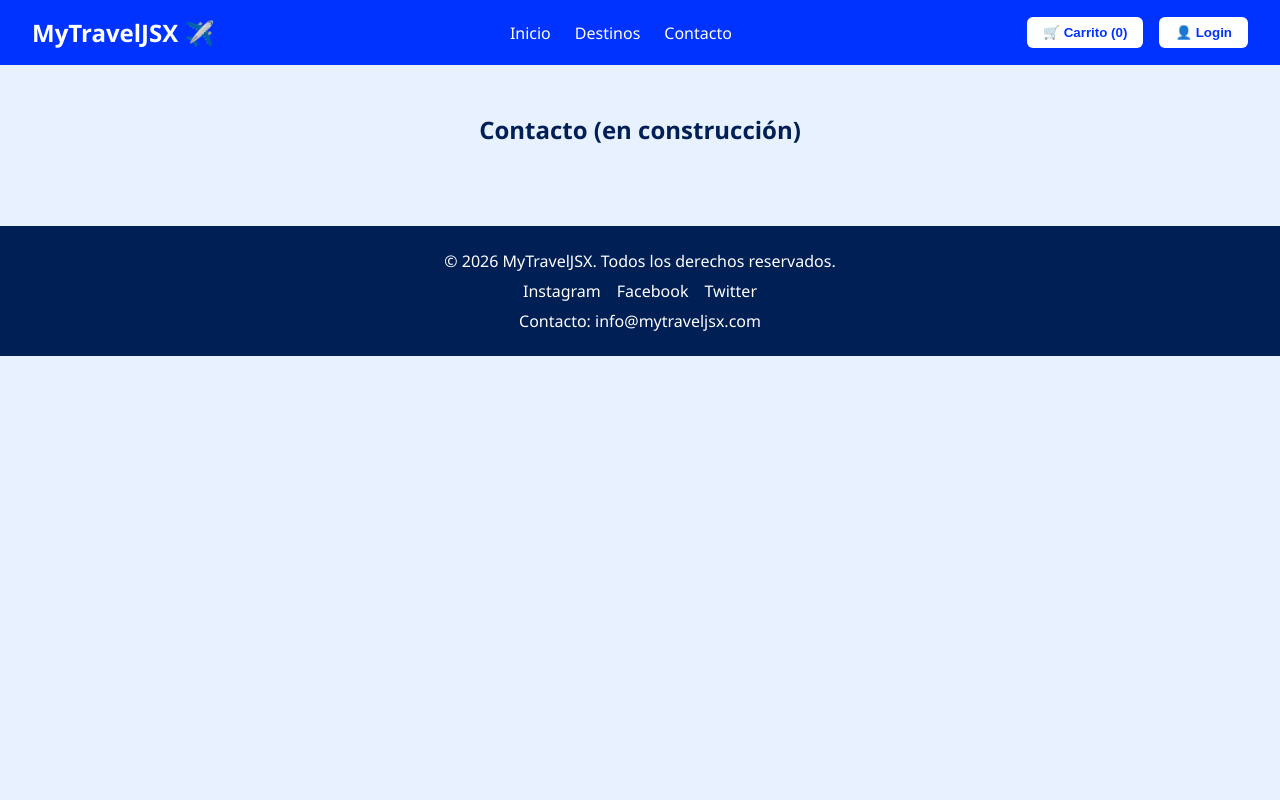
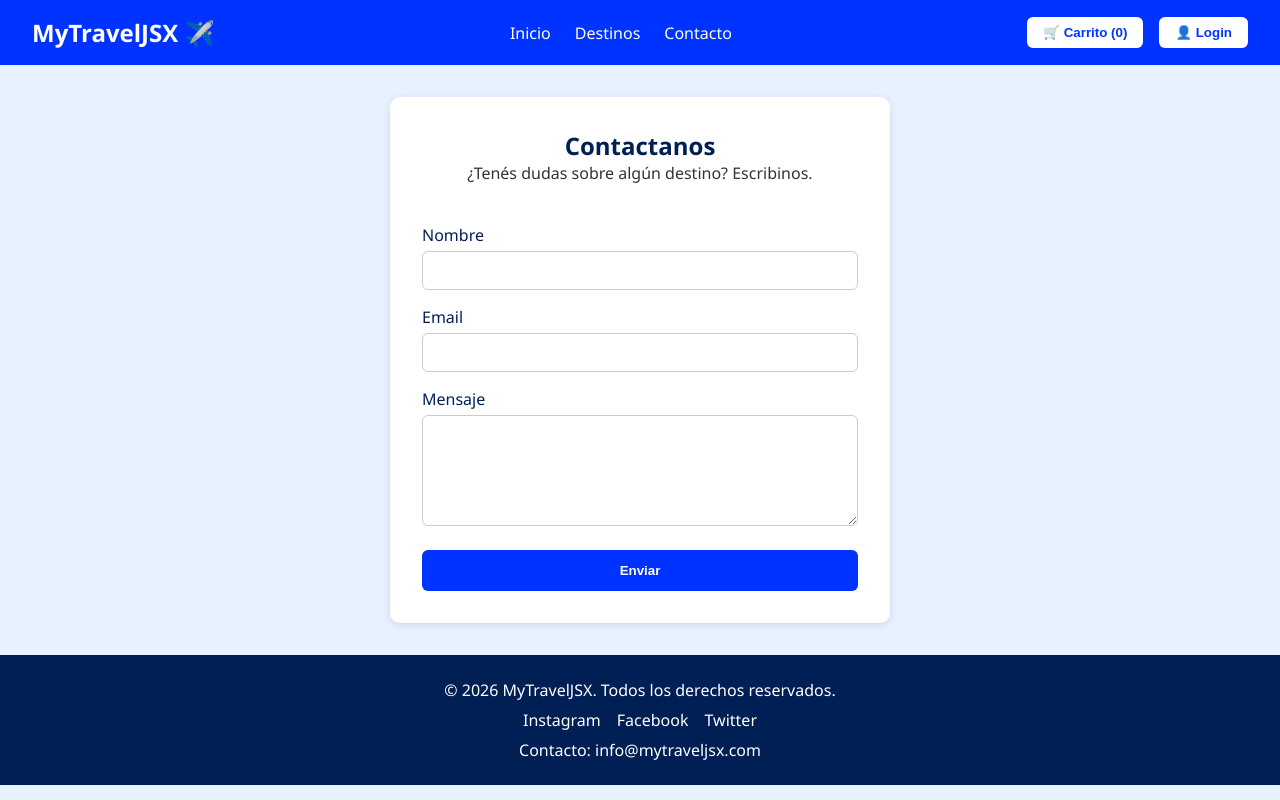
Before and after one commit to matias3026/my-travel-jsx, a React (Vite) app: page /contacto in a window 1280 px wide. Built offline with nearby package versions, Linux system fonts and the light colour scheme.

Commit message:
Agrega formulario controlado en Contacto con useState

```diff
--- a/src/components/Contacto/Contacto.css
+++ b/src/components/Contacto/Contacto.css
@@ -1,6 +1,62 @@
 
-.contacto-placeholder {
+.contacto {
+  max-width: 500px;
+  margin: 2rem auto;
+  padding: 2rem;
+  background-color: var(--blanco);
+  border-radius: 10px;
+  box-shadow: 0 2px 8px rgba(0, 0, 0, 0.1);
   text-align: center;
-  padding: 3rem;
+}
+
+.contacto h2 {
   color: var(--azul-oscuro);
 }
+
+.contacto-form {
+  display: flex;
+  flex-direction: column;
+  text-align: left;
+  margin-top: 1.5rem;
+}
+
+.contacto-form label {
+  font-weight: 500;
+  margin-top: 1rem;
+  margin-bottom: 0.3rem;
+  color: var(--azul-oscuro);
+}
+
+.contacto-form input,
+.contacto-form textarea {
+  padding: 0.6rem;
+  border: 1px solid #ccc;
+  border-radius: 6px;
+  font-family: inherit;
+}
+
+.contacto-form input:focus,
+.contacto-form textarea:focus {
+  outline: 2px solid var(--azul-electrico);
+}
+
+.contacto-form button {
+  margin-top: 1.5rem;
+  background-color: var(--azul-electrico);
+  color: var(--blanco);
+  border: none;
+  padding: 0.8rem;
+  border-radius: 6px;
+  cursor: pointer;
+  font-weight: bold;
+}
+
+.contacto-form button:hover {
+  background-color: var(--azul-francia);
+}
+
+.contacto-exito {
+  margin-top: 1.5rem;
+  color: var(--azul-electrico);
+  font-weight: 500;
+}
--- a/src/components/Contacto/Contacto.jsx
+++ b/src/components/Contacto/Contacto.jsx
@@ -1,9 +1,71 @@
+// src/components/Contacto/Contacto.jsx
+import { useState } from 'react'
 import './Contacto.css'
 
 const Contacto = () => {
+  const [formulario, setFormulario] = useState({
+    nombre: '',
+    email: '',
+    mensaje: ''
+  })
+
+  const [enviado, setEnviado] = useState(false)
+
+  const handleChange = (e) => {
+    setFormulario({
+      ...formulario,
+      [e.target.name]: e.target.value
+    })
+  }
+
+  const handleSubmit = (e) => {
+    e.preventDefault()
+    console.log('Datos del formulario:', formulario)
+    setEnviado(true)
+  }
+
   return (
-    <div className="contacto-placeholder">
-      <h2>Contacto (en construcción)</h2>
+    <div className="contacto">
+      <h2>Contactanos</h2>
+      <p>¿Tenés dudas sobre algún destino? Escribinos.</p>
+
+      {enviado ? (
+        <p className="contacto-exito">¡Gracias por tu mensaje! Te vamos a responder a la brevedad.</p>
+      ) : (
+        <form onSubmit={handleSubmit} className="contacto-form">
+          <label htmlFor="nombre">Nombre</label>
+          <input
+            type="text"
+            id="nombre"
+            name="nombre"
+            value={formulario.nombre}
+            onChange={handleChange}
+            required
+          />
+
+          <label htmlFor="email">Email</label>
+          <input
+            type="email"
+            id="email"
+            name="email"
+            value={formulario.email}
+            onChange={handleChange}
+            required
+          />
+
+          <label htmlFor="mensaje">Mensaje</label>
+          <textarea
+            id="mensaje"
+            name="mensaje"
+            rows="5"
+            value={formulario.mensaje}
+            onChange={handleChange}
+            required
+          />
+
+          <button type="submit">Enviar</button>
+        </form>
+      )}
     </div>
   )
 }
```
